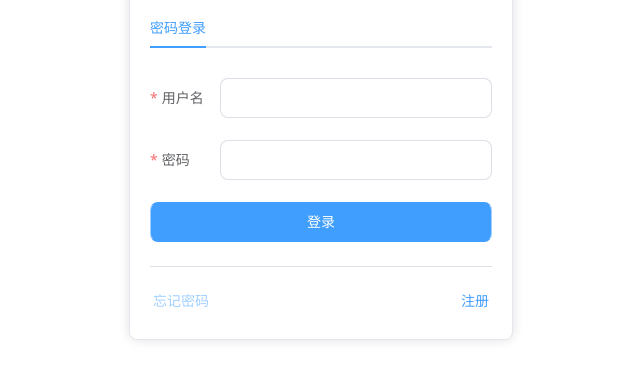
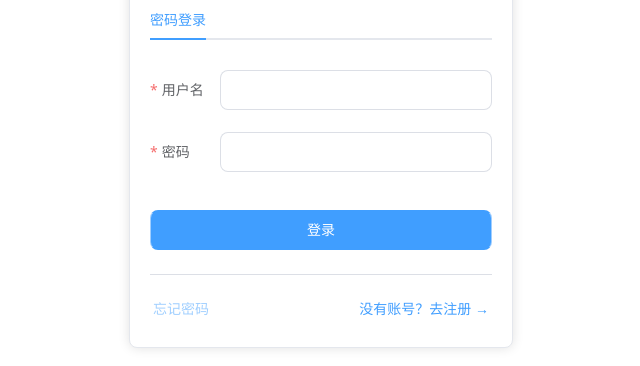
Before and after one commit to kongying-tavern/map_register_v3, a Vue app: page /login in a window 1280 px wide. Shown: the part 285-651 px from the top of the page, without its empty margins (319-959 px from the left). Built offline with nearby package versions, Linux system fonts and the light colour scheme.

Commit message:
style: 登录页样式修改

```diff
--- a/src/pages/pageLogin/PageLogin.vue
+++ b/src/pages/pageLogin/PageLogin.vue
@@ -24,6 +24,7 @@ const activeName = ref('basic')
               label-position="left"
               :model="loginForm"
               :rules="rules"
+              class="pb-4"
               size="large"
             >
               <el-form-item label="用户名" prop="username">
@@ -49,7 +50,7 @@ const activeName = ref('basic')
           </el-button>
           <el-button link type="primary">
             <router-link to="/register">
-              注册
+              没有账号？去注册 →
             </router-link>
           </el-button>
         </div>
```
